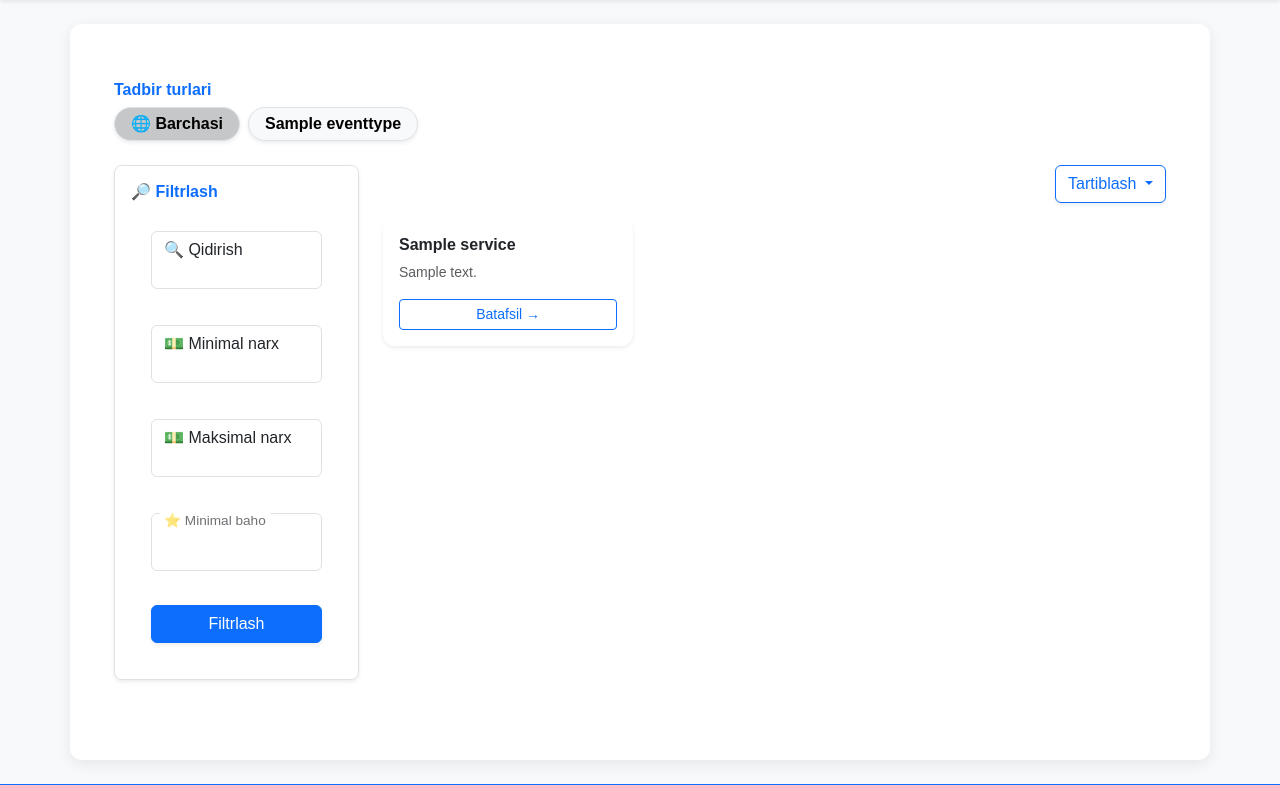
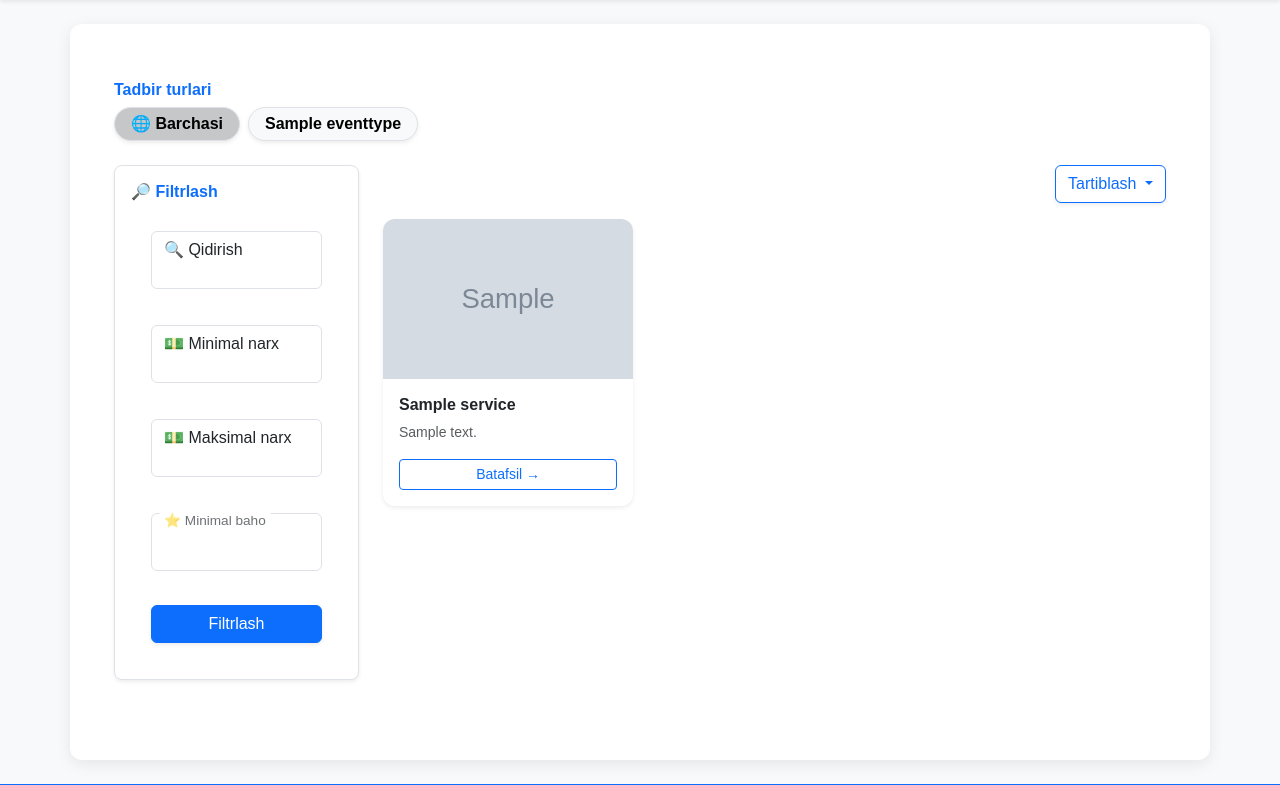
Before and after one commit to ASILBEKasilbek/marosimlar, a Django app: page / in a window 1280 px wide. Shown: the part 66-851 px from the top of the page. Run offline with Django 5.2, Linux system fonts and the light colour scheme; tables that the repository leaves empty hold one stand-in row (values such as "Sample post"); grey boxes marked "Sample" are stand-in pictures; some libraries are stand-ins or nearby versions.

Commit message:
telefon uchun

```diff
--- a/requirements.txt
+++ b/requirements.txt
@@ -13,9 +13,11 @@ django-jazzmin==3.0.1
 django-widget-tweaks==1.5.0
 dotenv==0.9.9
 frozenlist==1.7.0
+gunicorn==23.0.0
 idna==3.10
 magic-filter==1.0.12
 multidict==6.6.4
+packaging==25.0
 pillow==11.3.0
 propcache==0.3.2
 pydantic==2.11.9
--- a/templates/events/event_list.html
+++ b/templates/events/event_list.html
@@ -73,8 +73,8 @@
                 {% for service in services %}
                 <div class="col">
                     <div class="card h-100 shadow-sm hover-shadow">
-                        {% if service.provider.profile.image %}
-                        <img src="{{ service.provider.profile.image.url }}" class="card-img-top" alt="{{ service.title }}" loading="lazy">
+                        {% if service.image1 %}
+                        <img src="{{ service.image1.url }}" class="card-img-top" alt="{{ service.title }}" loading="lazy">
                         {% endif %}
                         <div class="card-body">
                             <h6 class="card-title fw-bold mb-2">{{ service.title }}</h6>
```
